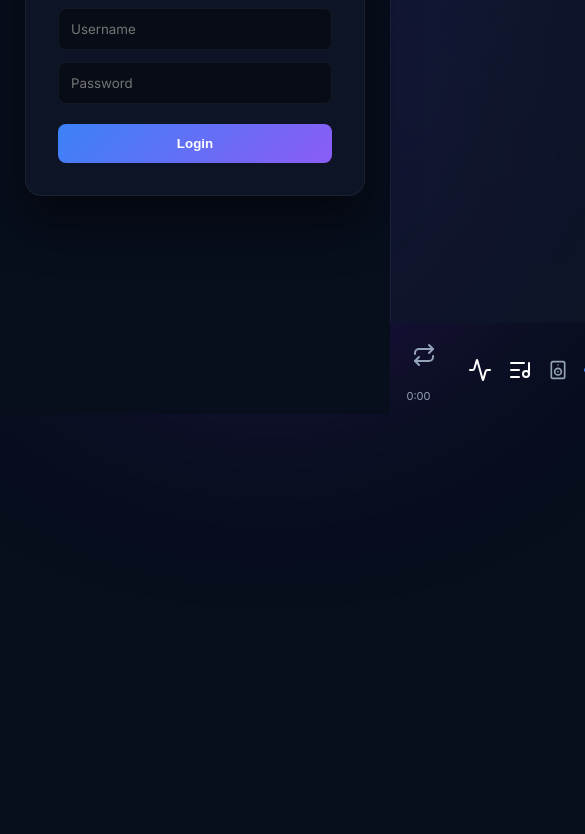
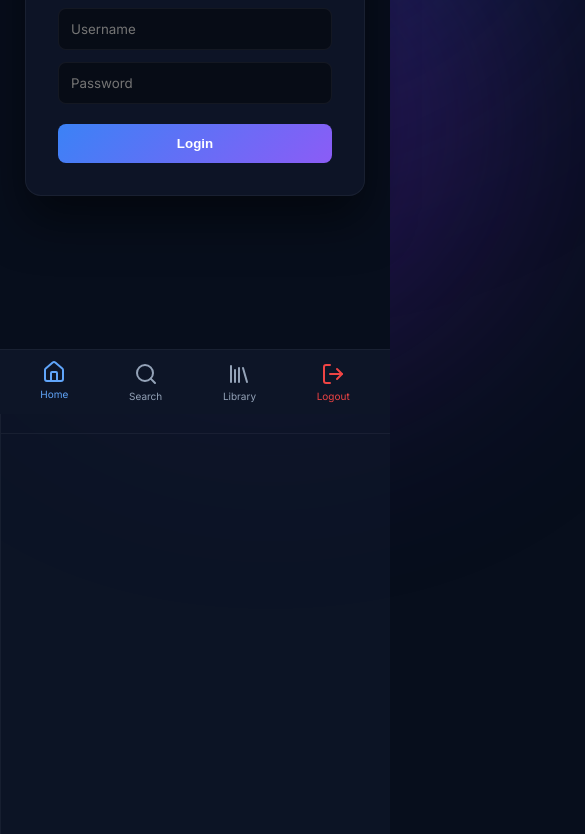
Before and after one commit to vignesh-balusamy/Tuneit_Site, a website: page index.html in a window 390 px wide. Shown: the part 430-1264 px from the top of the page, 585 px wide, since content can reach past the window. Before the commit the page ends 844 px from the top, so only its background shows below. Drawn offline with nearby package versions, Linux system fonts and the light colour scheme.

Commit message:
latest_with _mobile_responsive

```diff
--- a/capacitor.config.json
+++ b/capacitor.config.json
@@ -1,5 +1,9 @@
 {
   "appId": "com.vignesh.tuneit",
   "appName": "Tuneit",
-  "webDir": "."
+  "webDir": "dist",
+  "server": {
+    "url": "https://tuneit-music.onrender.com",
+    "cleartext": true
+  }
 }
--- a/index.html
+++ b/index.html
@@ -21,7 +21,7 @@
     <div class="modal-overlay" id="auth-modal" style="display: none;">
         <div class="auth-box glass-panel">
             <div style="text-align: center; margin-bottom: 8px;">
-                <img src="assets/logo.png" alt="Tuneit" style="width: 48px; border-radius: 12px; margin-bottom: 8px;">
+                <img src="assets/logo.png" alt="Tuneit" style="width: 48px; border-radius: 12px; margin-bottom: 8px;" onerror="this.onerror=null; this.src='https://cdn-icons-png.flaticon.com/512/3844/3844724.png';">
                 <h1 style="font-family: var(--font-heading); color: var(--accent-light);">Tuneit</h1>
             </div>
             <div class="auth-header" style="justify-content: center;">
@@ -40,7 +40,7 @@
         <!-- Sidebar -->
         <aside class="sidebar">
             <div class="logo-container">
-                <img src="assets/logo.png" alt="Tuneit Logo" class="logo-img">
+                <img src="assets/logo.png" alt="Tuneit Logo" class="logo-img" onerror="this.onerror=null; this.src='https://cdn-icons-png.flaticon.com/512/3844/3844724.png';">
                 <div class="logo-text-wrapper">
                     <span class="logo-text">Tuneit</span>
                     <span class="built-by">Built by Vignesh</span>
@@ -126,7 +126,7 @@
     <footer class="player-bar glass-panel-player">
         <div class="player-content-wrapper">
             <div class="now-playing">
-                <img src="assets/album_art.png" alt="Now Playing" class="now-playing-img" id="bottom-album-art">
+                <img src="assets/album_art.png" alt="Now Playing" class="now-playing-img" id="bottom-album-art" onerror="this.onerror=null; this.src='https://cdn-icons-png.flaticon.com/512/26/26437.png';">
                 <div class="now-playing-info">
                     <div class="title" id="bottom-title">Select a song</div>
                     <div class="artist" id="bottom-artist">-</div>
@@ -179,6 +179,26 @@
     <!-- Audio Element (crossorigin is required for Web Audio API visualizer) -->
     <audio id="audio-player" crossorigin="anonymous"></audio>
 
+    <!-- Mobile Bottom Navigation -->
+    <nav class="mobile-bottom-nav">
+        <a href="#" class="mobile-nav-item active" id="m-nav-home">
+            <i data-lucide="home"></i>
+            <span>Home</span>
+        </a>
+        <a href="#" class="mobile-nav-item" id="m-nav-search">
+            <i data-lucide="search"></i>
+            <span>Search</span>
+        </a>
+        <a href="#" class="mobile-nav-item" id="m-nav-library">
+            <i data-lucide="library"></i>
+            <span>Library</span>
+        </a>
+        <a href="#" class="mobile-nav-item" id="m-btn-logout" style="color: #ef4444;">
+            <i data-lucide="log-out"></i>
+            <span>Logout</span>
+        </a>
+    </nav>
+
     <script src="script.js"></script>
 </body>
 </html>
--- a/script.js
+++ b/script.js
@@ -42,6 +42,12 @@
 const navFocus = document.getElementById('nav-focus');
 const navDriving = document.getElementById('nav-driving');
 const btnLogout = document.getElementById('btn-logout');
+
+// Mobile Nav DOM
+const mNavHome = document.getElementById('m-nav-home');
+const mNavSearch = document.getElementById('m-nav-search');
+const mNavLibrary = document.getElementById('m-nav-library');
+const mBtnLogout = document.getElementById('m-btn-logout');
 
 // Controls
 const btnShuffle = document.getElementById('btn-shuffle');
@@ -368,14 +374,25 @@
 
 
 // --- Navigation Handlers ---
+function updateNavUI(activeId) {
+    document.querySelectorAll('.nav-item, .nav-item-sub, .mobile-nav-item').forEach(el => el.classList.remove('active'));
+    const activeEl = document.getElementById(activeId);
+    if(activeEl) activeEl.classList.add('active');
+
+    // Also update mobile nav sync
+    if(activeId === 'nav-home') mNavHome.classList.add('active');
+    if(activeId === 'nav-search') mNavSearch.classList.add('active');
+    if(activeId === 'nav-library') mNavLibrary.classList.add('active');
+}
+
 function clearActiveNav() {
     document.querySelectorAll('.nav-item, .nav-item-sub').forEach(el => el.classList.remove('active'));
     searchContainer.style.display = 'none';
 }
 
-navHome.addEventListener('click', (e) => { e.preventDefault(); clearActiveNav(); navHome.classList.add('active'); renderHomeView(); });
-navSearch.addEventListener('click', (e) => { e.preventDefault(); clearActiveNav(); navSearch.classList.add('active'); searchContainer.style.display = 'flex'; searchInput.value = ''; searchInput.focus(); renderSearchView(''); });
-navLibrary.addEventListener('click', (e) => { e.preventDefault(); clearActiveNav(); navLibrary.classList.add('active'); renderLibraryView(); });
+navHome.addEventListener('click', (e) => { e.preventDefault(); clearActiveNav(); navHome.classList.add('active'); updateNavUI('nav-home'); renderHomeView(); });
+navSearch.addEventListener('click', (e) => { e.preventDefault(); clearActiveNav(); navSearch.classList.add('active'); updateNavUI('nav-search'); searchContainer.style.display = 'flex'; searchInput.value = ''; searchInput.focus(); renderSearchView(''); });
+navLibrary.addEventListener('click', (e) => { e.preventDefault(); clearActiveNav(); navLibrary.classList.add('active'); updateNavUI('nav-library'); renderLibraryView(); });
 navFavorites.addEventListener('click', (e) => { e.preventDefault(); clearActiveNav(); navFavorites.classList.add('active'); renderFavoritesView(); });
 navChill.addEventListener('click', (e) => { e.preventDefault(); clearActiveNav(); navChill.classList.add('active'); renderSmartMoodView('Chill'); });
 navWorkout.addEventListener('click', (e) => { e.preventDefault(); clearActiveNav(); navWorkout.classList.add('active'); renderSmartMoodView('Workout'); });
@@ -475,7 +492,7 @@
 
         card.innerHTML = `
             <div class="card-img-wrapper">
-                <img src="${song.thumbnail}" alt="Album Art">
+                <img src="${song.thumbnail}" alt="Album Art" onerror="this.onerror=null; this.src='https://cdn-icons-png.flaticon.com/512/26/26437.png';">
                 <button class="card-download-btn ${dlClass}" data-id="${song.id}">
                     <i data-lucide="${dlIcon}" style="width: 16px; height: 16px;"></i>
                 </button>
--- a/style.css
+++ b/style.css
@@ -751,3 +751,111 @@
 .spin-icon { animation: spin 1s linear infinite; color: var(--accent); }
 @keyframes spin { from { transform: rotate(0deg); } to { transform: rotate(360deg); } }
 .no-results { text-align: center; padding: 40px; color: var(--text-muted); font-size: 16px; }
+
+/* --- Mobile Responsiveness --- */
+.mobile-bottom-nav {
+    display: none;
+    position: fixed;
+    bottom: 0;
+    left: 0;
+    right: 0;
+    height: 65px;
+    background: rgba(15, 23, 42, 0.9);
+    backdrop-filter: blur(20px);
+    border-top: 1px solid var(--glass-border);
+    z-index: 100;
+    justify-content: space-around;
+    align-items: center;
+    padding: 0 10px;
+}
+
+.mobile-nav-item {
+    color: var(--text-muted);
+    display: flex;
+    flex-direction: column;
+    align-items: center;
+    gap: 4px;
+    font-size: 10px;
+    transition: all 0.3s ease;
+}
+
+.mobile-nav-item.active {
+    color: var(--accent-light);
+    transform: translateY(-2px);
+}
+
+@media (max-width: 768px) {
+    body { overflow: auto; height: auto; min-height: 100vh; }
+
+    .app-container {
+        flex-direction: column;
+        height: auto;
+        border: none;
+    }
+
+    .sidebar { display: none; }
+
+    .mobile-bottom-nav { display: flex; }
+
+    .main-content {
+        height: auto;
+        padding-bottom: 160px; /* Space for player + nav */
+    }
+
+    .top-bar { padding: 12px 16px; }
+
+    .content-scroll { padding: 16px; }
+
+    .grid-container {
+        grid-template-columns: repeat(auto-fill, minmax(140px, 1fr));
+        gap: 16px;
+    }
+
+    .section-title { font-size: 20px; }
+
+    /* Player Bar Responsive */
+    .player-bar {
+        position: fixed;
+        bottom: 65px; /* Above mobile nav */
+        left: 0;
+        right: 0;
+        height: auto;
+        padding: 10px 0;
+        border-top: 1px solid var(--glass-border);
+    }
+
+    .player-content-wrapper {
+        flex-direction: column;
+        height: auto;
+        gap: 10px;
+        padding: 10px 16px;
+    }
+
+    .now-playing {
+        width: 100%;
+        justify-content: space-between;
+    }
+
+    .player-controls {
+        width: 100%;
+        max-width: none;
+    }
+
+    .control-buttons { gap: 32px; }
+
+    .visualizer-wrapper, .volume-controls { display: none; }
+
+    .queue-panel {
+        position: fixed;
+        top: 0;
+        left: 0;
+        right: 0;
+        bottom: 65px;
+        width: 100%;
+        transform: translateY(100%);
+    }
+
+    .queue-panel.open {
+        transform: translateY(0);
+    }
+}
```
